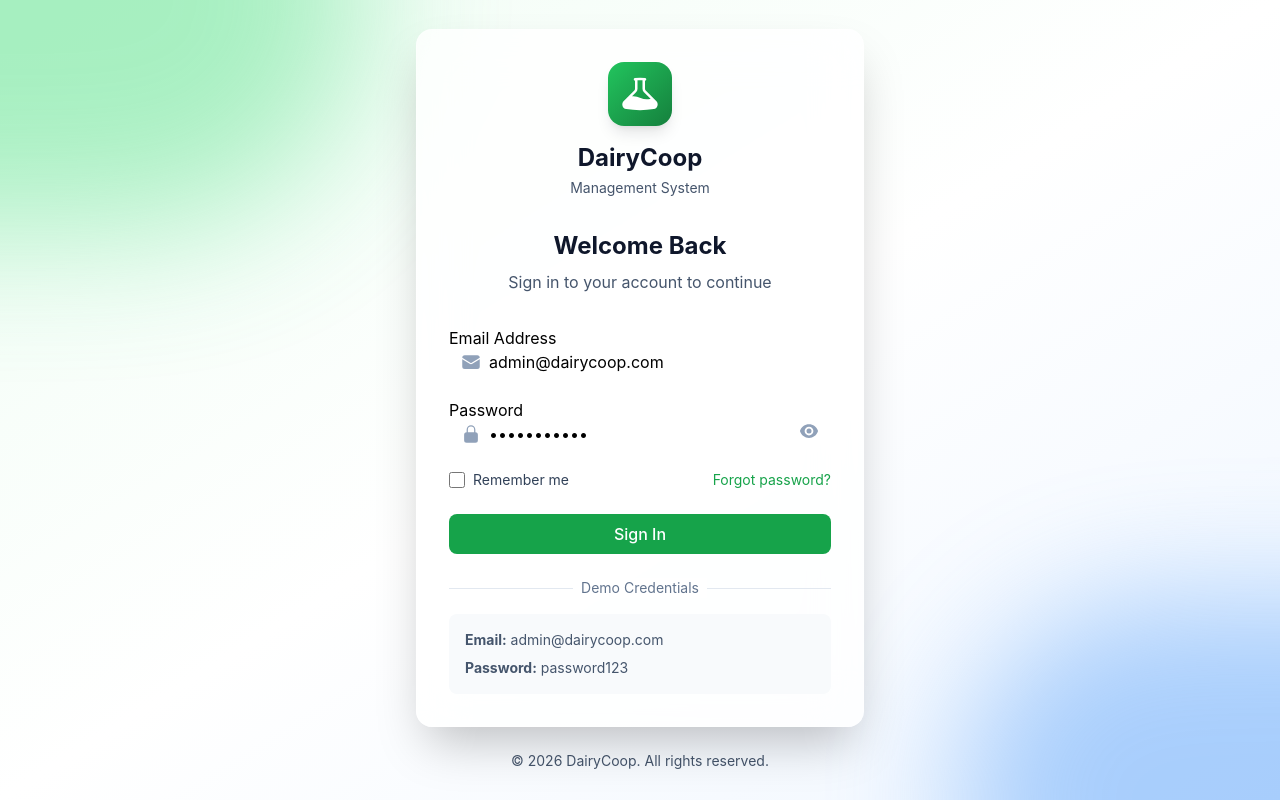
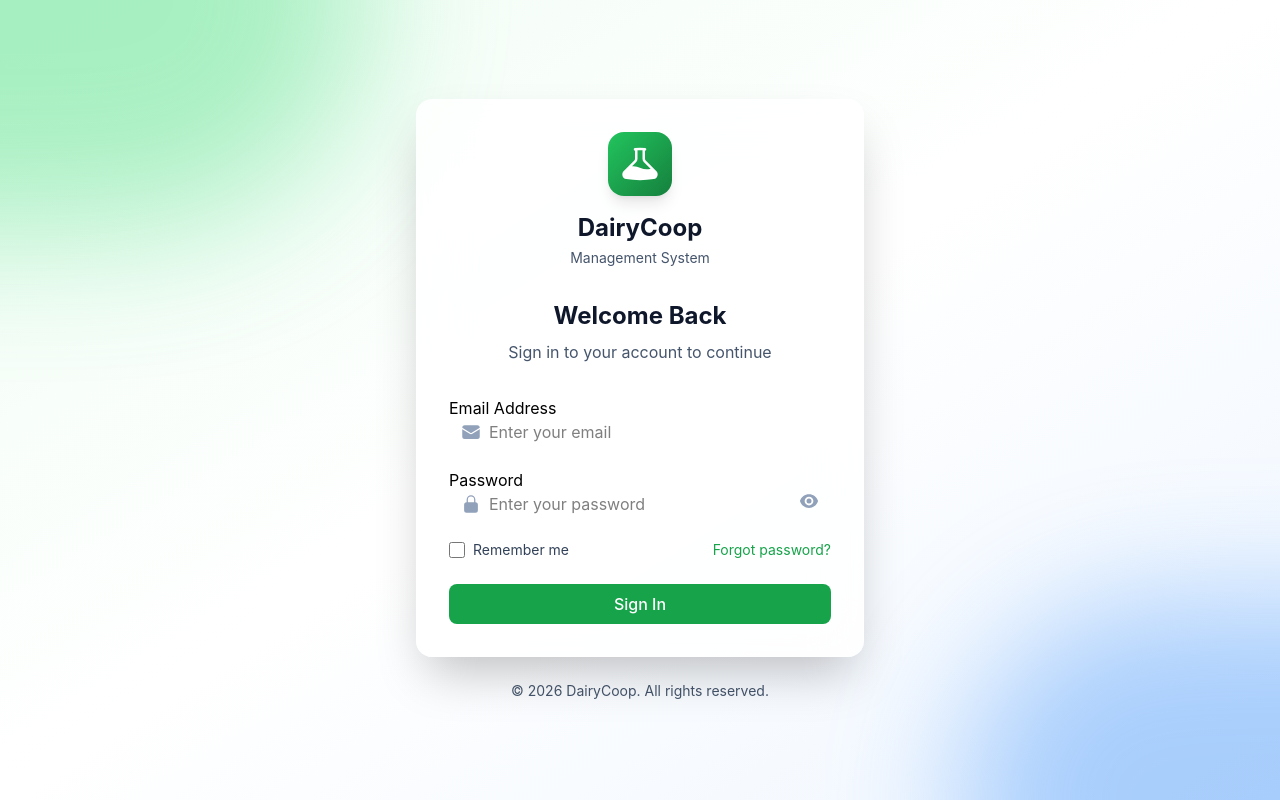
Before and after one commit to achaekevin/Dairy-co-op-management-system, a React (Vite) app in the folder frontend/: page /login in a window 1280 px wide. Built offline with nearby package versions, Linux system fonts and the light colour scheme.

Commit message:
Remove demo credentials and implement proper session management

```diff
--- a/frontend/src/pages/auth/LoginPage.tsx
+++ b/frontend/src/pages/auth/LoginPage.tsx
@@ -22,7 +22,7 @@ type LoginFormData = z.infer<typeof loginSchema>;
 const LoginPage = () => {
   const navigate = useNavigate();
   const location = useLocation();
-  const setAuth = useAuthStore((state) => state.setAuth);
+  const { setAuth, rememberedEmail, setRememberedEmail } = useAuthStore();
   const [showPassword, setShowPassword] = useState(false);
   const [isLoading, setIsLoading] = useState(false);
 
@@ -33,9 +33,9 @@ const LoginPage = () => {
   } = useForm<LoginFormData>({
     resolver: zodResolver(loginSchema),
     defaultValues: {
-      email: 'admin@dairycoop.com',
-      password: 'password123',
-      rememberMe: false,
+      email: rememberedEmail || '',
+      password: '',
+      rememberMe: !!rememberedEmail,
     },
   });
 
@@ -64,7 +64,13 @@ const LoginPage = () => {
       const mockToken = 'mock-jwt-token-' + Date.now();
       const mockRefreshToken = 'mock-refresh-token-' + Date.now();
 
-      setAuth(mockUser, mockToken, mockRefreshToken);
+      if (data.rememberMe) {
+        setRememberedEmail(data.email);
+      } else {
+        setRememberedEmail(null);
+      }
+
+      setAuth(mockUser, mockToken, mockRefreshToken, data.rememberMe ? data.email : undefined);
 
       toast.success('Login successful!');
 
@@ -72,7 +78,6 @@ const LoginPage = () => {
       navigate(from, { replace: true });
     } catch (error) {
       toast.error('Invalid email or password');
-      console.error('Login error:', error);
     } finally {
       setIsLoading(false);
     }
@@ -98,7 +103,7 @@ const LoginPage = () => {
           {...register('email')}
           label="Email Address"
           type="email"
-          placeholder="admin@dairycoop.com"
+          placeholder="Enter your email"
           error={errors.email?.message}
           leftIcon={<HiEnvelope className="w-5 h-5" />}
           autoComplete="email"
@@ -158,28 +163,6 @@ const LoginPage = () => {
           Sign In
         </Button>
       </form>
-
-      <div className="mt-6">
-        <div className="relative">
-          <div className="absolute inset-0 flex items-center">
-            <div className="w-full border-t border-slate-200 dark:border-slate-700" />
-          </div>
-          <div className="relative flex justify-center text-sm">
-            <span className="px-2 bg-white dark:bg-slate-800 text-slate-500 dark:text-slate-400">
-              Demo Credentials
-            </span>
-          </div>
-        </div>
-
-        <div className="mt-4 p-4 bg-slate-50 dark:bg-slate-900/50 rounded-lg">
-          <p className="text-sm text-slate-600 dark:text-slate-400 mb-2">
-            <strong>Email:</strong> admin@dairycoop.com
-          </p>
-          <p className="text-sm text-slate-600 dark:text-slate-400">
-            <strong>Password:</strong> password123
-          </p>
-        </div>
-      </div>
     </motion.div>
   );
 };
--- a/frontend/src/store/authStore.ts
+++ b/frontend/src/store/authStore.ts
@@ -7,9 +7,11 @@ interface AuthState {
   token: string | null;
   refreshToken: string | null;
   isAuthenticated: boolean;
-  setAuth: (user: User, token: string, refreshToken: string) => void;
+  rememberedEmail: string | null;
+  setAuth: (user: User, token: string, refreshToken: string, rememberEmail?: string) => void;
   clearAuth: () => void;
   updateUser: (user: Partial<User>) => void;
+  setRememberedEmail: (email: string | null) => void;
 }
 
 export const useAuthStore = create<AuthState>()(
@@ -19,12 +21,14 @@ export const useAuthStore = create<AuthState>()(
       token: null,
       refreshToken: null,
       isAuthenticated: false,
-      setAuth: (user, token, refreshToken) =>
+      rememberedEmail: null,
+      setAuth: (user, token, refreshToken, rememberEmail) =>
         set({
           user,
           token,
           refreshToken,
           isAuthenticated: true,
+          rememberedEmail: rememberEmail || null,
         }),
       clearAuth: () =>
         set({
@@ -37,6 +41,10 @@ export const useAuthStore = create<AuthState>()(
         set((state) => ({
           user: state.user ? { ...state.user, ...userData } : null,
         })),
+      setRememberedEmail: (email) =>
+        set({
+          rememberedEmail: email,
+        }),
     }),
     {
       name: 'auth-storage',
```
